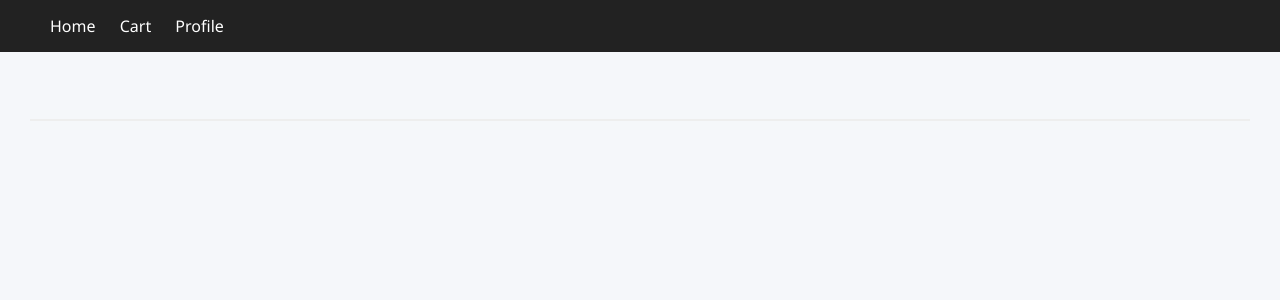
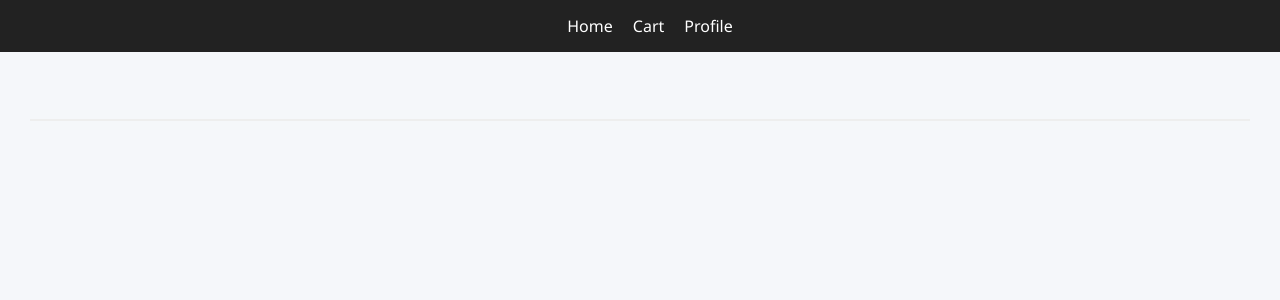
Before and after one commit to Parkerrei/Toy_store, a Django app: page /big_scrun/ in a window 1280 px wide. Shown: the top 300 px of the page. Run offline with Django 5.2, Linux system fonts and the light colour scheme; data that the repository does not hold is empty; parts of the project's set-up code (start-up, migrations or seed data) failed here and were passed over.

Commit message:
deleted redundant css

```diff
--- a/bon_app/templates/base.html
+++ b/bon_app/templates/base.html
@@ -14,16 +14,14 @@
             color: #333;
         }
 
-        header {
+        nav {
             background: #222;
             color: #fff;
             padding: 15px 30px;
             display: flex;
-            justify-content: space-between;
+            justify-content: center;
             align-items: center;
         }
-
-
 
         nav a {
             color: #fff;
@@ -105,6 +103,10 @@
     {% block content %}
     <header>
         <nav>
+            <select name="" id="" onchange="if (this.value) location.href = this.value;">
+                <option value="{% url 'big_scrun' %}">big scrunchies</option>
+                <option value="{% url 'anime_pens' %}">anime_pens</option>
+            </select>
             <a href="{% url 'main' %}">Home</a>
             <a href="#">Cart</a>
             <a href="#">Profile</a>
```
